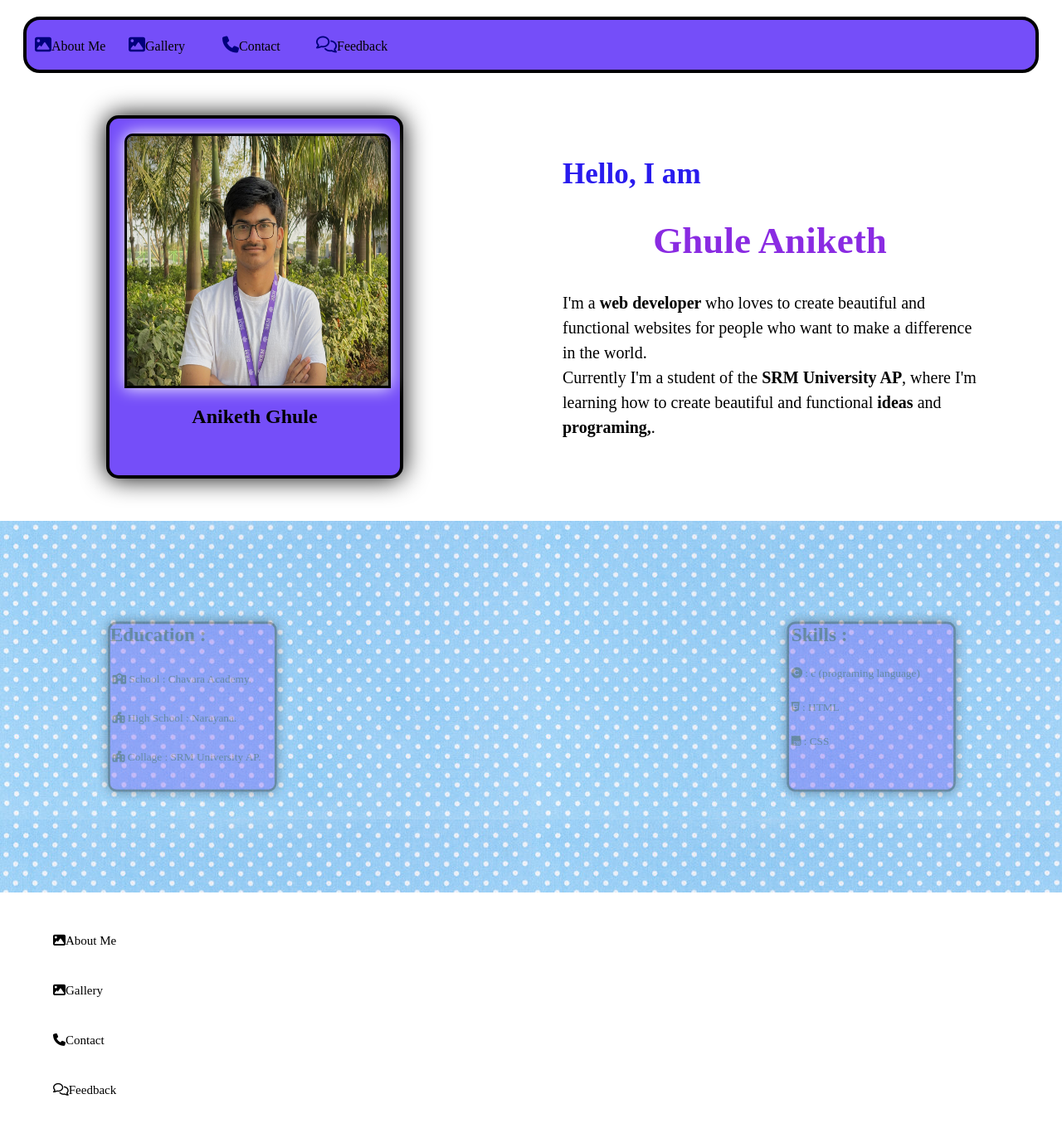
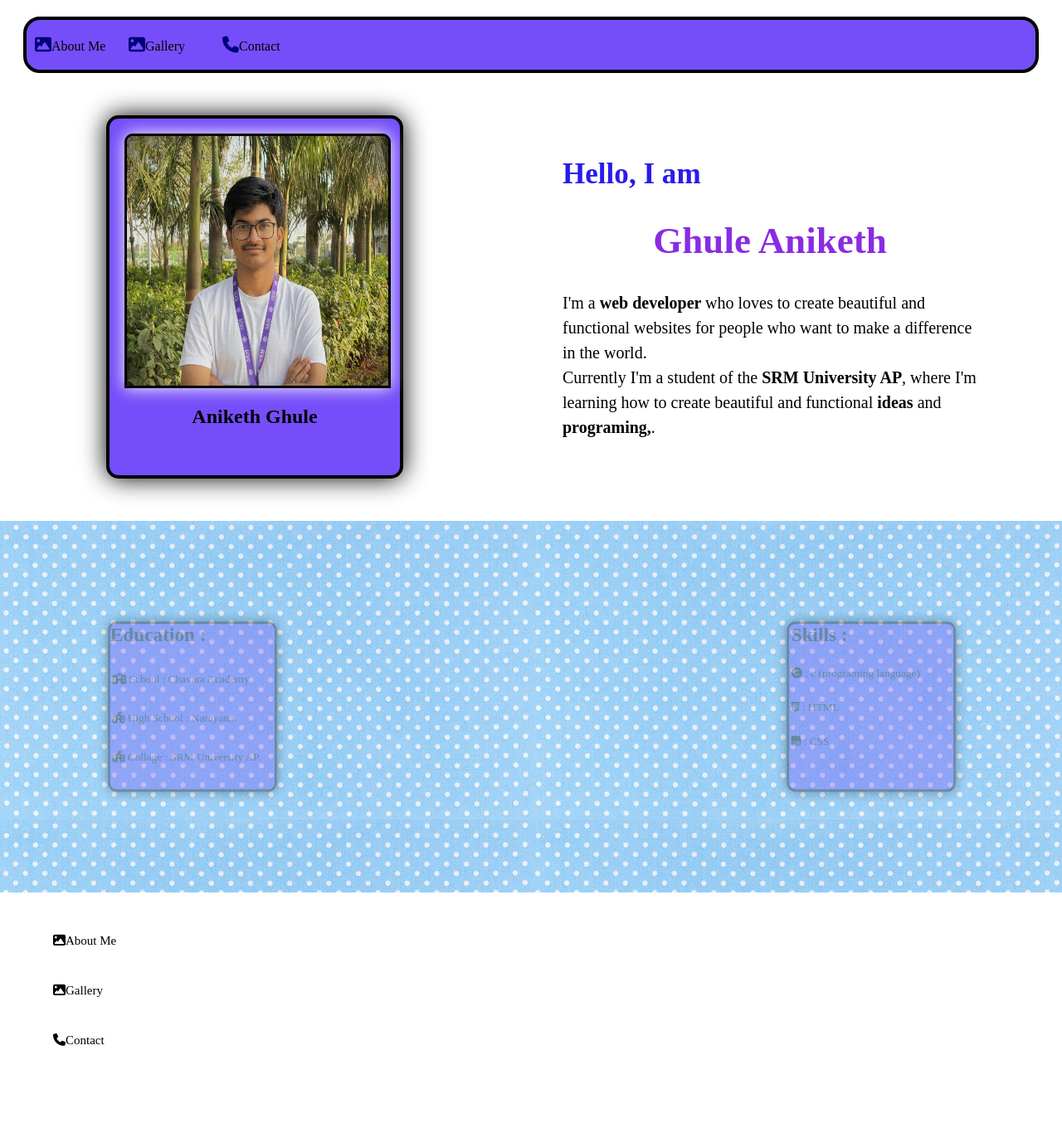
Before and after one commit to ghuleaniketh/ghuleaniketh, a plain HTML site: page index.html in a window 1280 px wide. Shown: the whole page at 83% size. After the commit the page ends 1306 px from the top, so only its background shows below. Drawn offline with Linux system fonts and the light colour scheme.

Commit message:
Update index.html

```diff
--- a/index.html
+++ b/index.html
@@ -17,7 +17,6 @@
             <a href="my CV.html"><i class="fa-solid fa-image"></i>About Me</a>
             <a href="gallery.html"><i class="fa-solid fa-image"></i>Gallery</a>
             <a href="contact.html"><i class="fa-solid fa-phone"></i>Contact</a>
-            <a href="#"><i class="fa-regular fa-comments"></i>Feedback</a>
         </div>
         <section>
         <div id="card">
@@ -84,7 +83,6 @@
       <a href="my CV.html"><i class="fa-solid fa-image"></i>About Me</a>
       <a href="gallery.html"><i class="fa-solid fa-image"></i>Gallery</a>
       <a href="contact.html"><i class="fa-solid fa-phone"></i>Contact</a>
-      <a href="#"><i class="fa-regular fa-comments"></i>Feedback</a>
     </footer>
 </body>
 </html>
```
